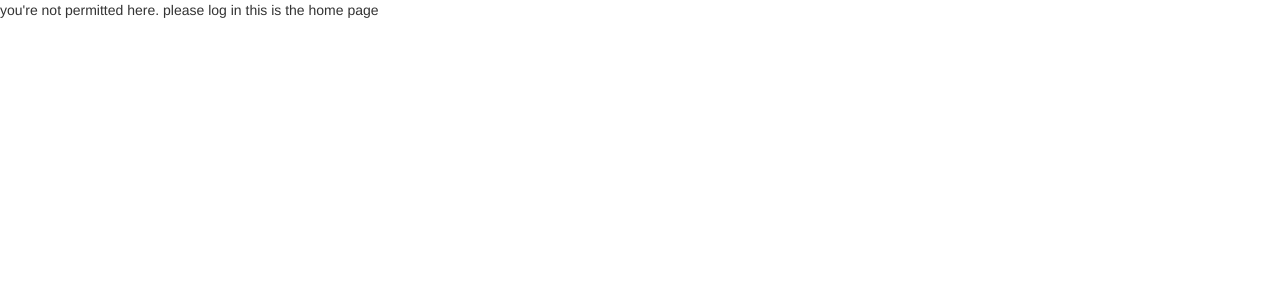
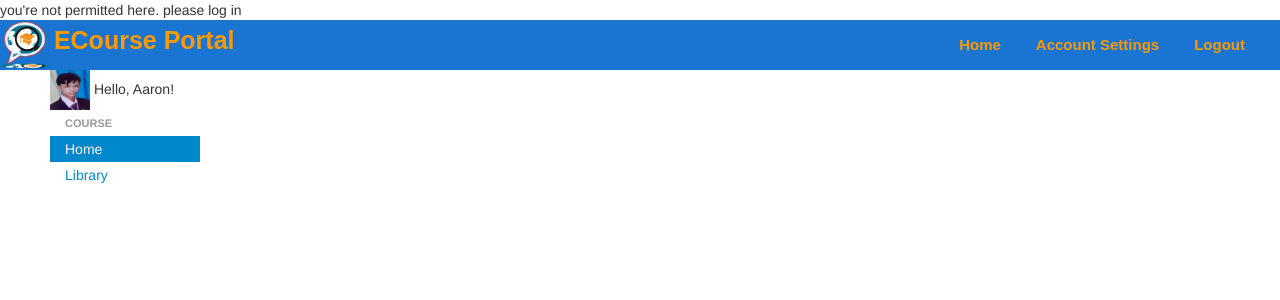
Before and after one commit to legacyofthevoid/ECoursePortal, a CodeIgniter app: page /index.php/home/index in a window 1280 px wide. Shown: the top 300 px of the page. Run offline with CodeIgniter, Linux system fonts and the light colour scheme.

Commit message:
edited home view

```diff
--- a/application/views/home.php
+++ b/application/views/home.php
@@ -1 +1,40 @@
-this is the home page
+<html>
+	<head>
+		<title>Home-Online Course Portal</title>
+		<link rel="stylesheet" type="text/css" href="bootstrap/css/bootstrap.min.css"/>
+		<link rel="stylesheet" type="text/css" href="ocpstyles.css"/>
+	</head>
+
+	<body>
+		<div id="header" class="headerstyle">
+			<span>
+				<img src="<?php echo base_url();?>images/e-course.png" alt="Course Portal" class="homelogo"/>
+			</span>
+			<span class="homefont">
+				ECourse Portal
+			</span>
+			<span class="bread">
+				<a href = "login.html" class="hyperlink">Logout</a>
+			</span>
+			<span class="bread">
+				<a href = "registration.html" class="hyperlink">Account Settings</a>
+			</span>
+			<span class="bread">
+				<a href = "registration.html" class="hyperlink">Home</a>
+			</span>
+		</div>
+		<div class="divleft">
+			<span>
+				<img src="<?php echo base_url();?>images/aaron.jpg" alt="Aaron Espallardo" class="userpic"/>
+			</span>
+			<span>
+				Hello, Aaron!
+			</span>
+			<ul class="nav nav-list">
+				<li class="nav-header">Course</li>
+				<li class="active"><a href="#">Home</a></li>
+				<li><a href="#">Library</a></li>
+			</ul>
+		<div>
+	</body>
+</html>
--- a/ocpstyles.css
+++ b/ocpstyles.css
@@ -30,11 +30,41 @@
 }
 
 .headerstyle{
-	background-color:#218484;
-	height:100px;
+	background-color:#1975D1;
+	height:50px;
 }
 
 .homelogo{
-	width:100;
-	height:100;
+	width:50px;
+	height:50px;
 }
+
+.homefont{
+	font-family: Arial, "Helvetica Neue", Helvetica, sans-serif;
+	color:#FF9900;
+	font-size:25px;
+	font-weight:bold;
+}
+
+.bread{
+	float:right;
+	margin-top:15px;
+	margin-right:35px;
+}
+
+.hyperlink{
+	font-family: Arial, "Helvetica Neue", Helvetica, sans-serif;
+	color:#FF9900;
+	font-size:15px;
+	font-weight:bold;
+}
+
+.divleft{
+	width:150px;
+	margin-left: 50px;
+}
+
+.userpic{
+	width:40px;
+	height:40px;
+}
```
Also changed, not shown: images/aaron.jpg (added).
